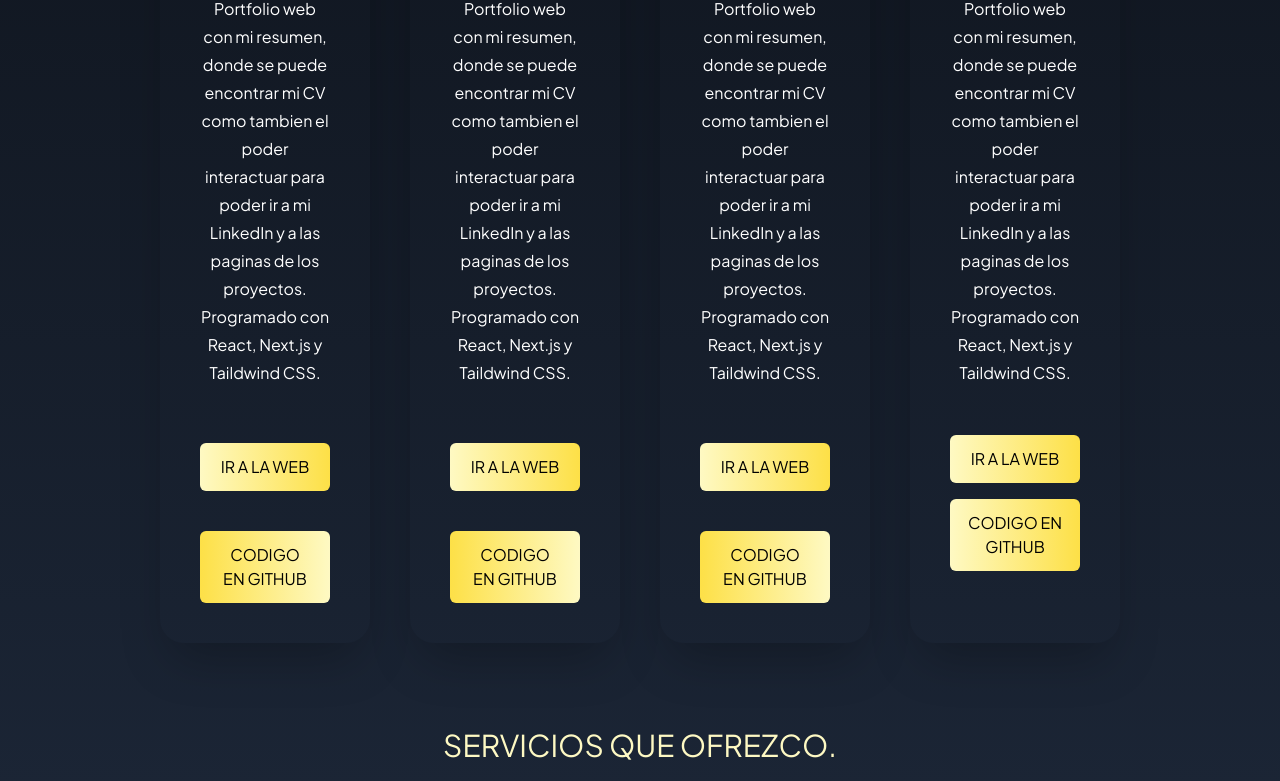
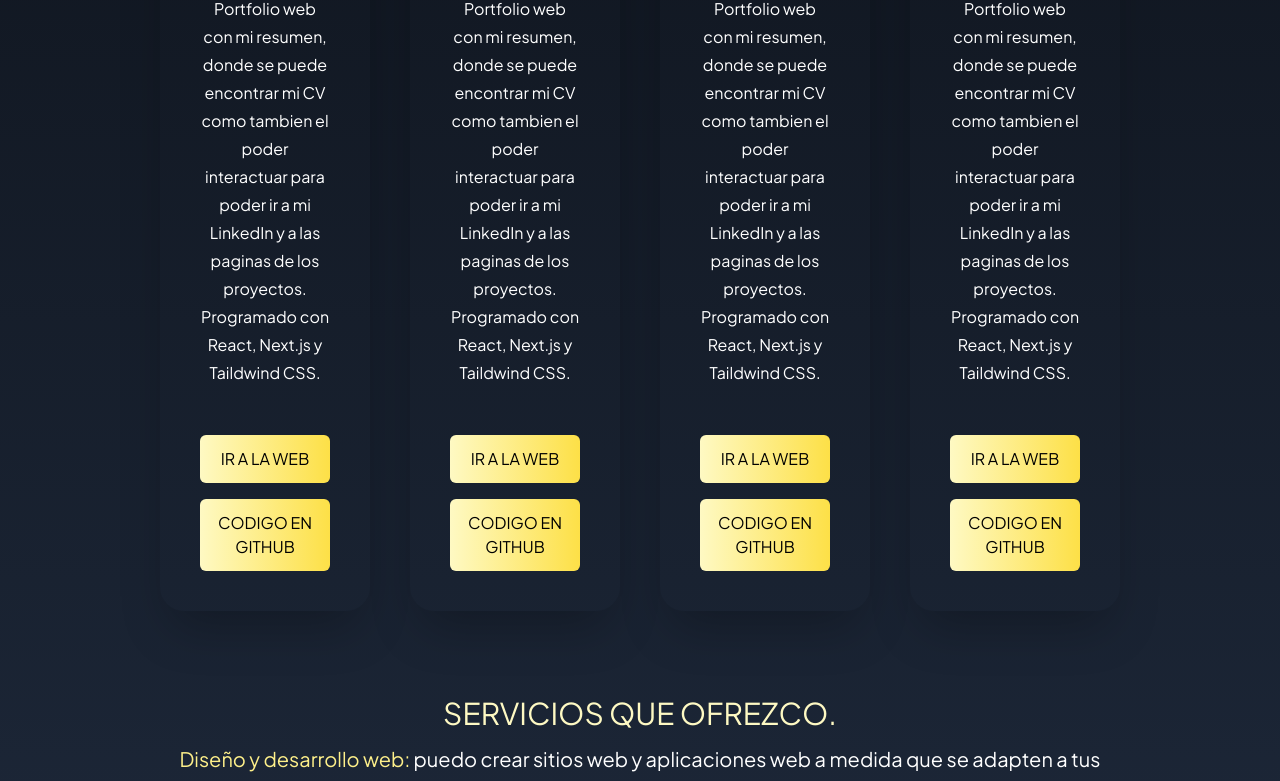
Before and after one commit to MateoDonino/react-portfolio, a Next.js app: page / in a window 1280 px wide. Shown: the part 1554-2335 px from the top of the page. Built offline with nearby package versions, Linux system fonts and the light colour scheme.

Commit message:
Actualizacion 3.0

```diff
--- a/pages/index.js
+++ b/pages/index.js
@@ -102,108 +102,108 @@ export default function Home() {
           {/* CARD */}
 
           <div className=" lg:flex gap-10">
-            <div className=" text-center shadow-2xl p-10 rounded-3xl my-10 container mx-auto">
+            <div className="text-center shadow-2xl p-10 rounded-3xl my-10 container mx-auto">
               <a href="https://react-portfolio-steel-sigma.vercel.app/">
                 <Image
                   src={web2}
                   className=" mx-auto rounded-lg object-cover"
                 />
               </a>
+              <div>
                 <h3 className=" text-3xl font-medium pt-8 pb-2 text-yellow-100">
                   Portfolio
                 </h3>
                 <p className=" text-md py-2 leading-7 text-white">
-                Si, este mismo proyecto. Portfolio web con mi resumen, donde se
-                puede encontrar mi CV como tambien el poder interactuar para
-                poder ir a mi LinkedIn y a las paginas de los proyectos.
+                  Si, este mismo proyecto. Portfolio web con mi resumen, donde
+                  se puede encontrar mi CV como tambien el poder interactuar
+                  para poder ir a mi LinkedIn y a las paginas de los proyectos.
                   Programado con React, Next.js y Taildwind CSS.
                 </p>
-              <div className=" mt-12">
+              </div>
+              <div className=" mt-10 grid">
                 <a
-                  className=" button-container bg-gradient-to-r from-yellow-100 to-yellow-300 text-black font-medium px-5 py-3 rounded-md"
                   href="https://react-portfolio-steel-sigma.vercel.app/"
                   target="_autoblanck"
+                  className=" py-3 rounded-md bg-gradient-to-r text-black font-medium  from-yellow-100 to-yellow-300"
                 >
-                  IR A LA WEB
+                  <button>IR A LA WEB</button>
                 </a>
-              </div>
-              <div className=" mt-10">
                 <a
-                  className=" button-container bg-gradient-to-r from-yellow-300 to-yellow-100 text-black font-medium px-5 py-3 rounded-md"
                   href="https://github.com/MateoDonino/react-portfolio.git"
                   target="_autoblanck"
+                  className=" py-3 rounded-md bg-gradient-to-r text-black font-medium  from-yellow-100 to-yellow-300 mt-4"
                 >
-                  CODIGO EN GITHUB
+                  <button>CODIGO EN GITHUB</button>
                 </a>
               </div>
             </div>
-            <div className=" text-center shadow-2xl p-10 rounded-3xl my-10 container mx-auto">
+            <div className="text-center shadow-2xl p-10 rounded-3xl my-10 container mx-auto">
               <a href="https://react-portfolio-steel-sigma.vercel.app/">
                 <Image
                   src={web2}
                   className=" mx-auto rounded-lg object-cover"
                 />
               </a>
+              <div>
                 <h3 className=" text-3xl font-medium pt-8 pb-2 text-yellow-100">
                   Portfolio
                 </h3>
                 <p className=" text-md py-2 leading-7 text-white">
-                Si, este mismo proyecto. Portfolio web con mi resumen, donde se
-                puede encontrar mi CV como tambien el poder interactuar para
-                poder ir a mi LinkedIn y a las paginas de los proyectos.
+                  Si, este mismo proyecto. Portfolio web con mi resumen, donde
+                  se puede encontrar mi CV como tambien el poder interactuar
+                  para poder ir a mi LinkedIn y a las paginas de los proyectos.
                   Programado con React, Next.js y Taildwind CSS.
                 </p>
-              <div className=" mt-12">
+              </div>
+              <div className=" mt-10 grid">
                 <a
-                  className=" button-container bg-gradient-to-r from-yellow-100 to-yellow-300 text-black font-medium px-5 py-3 rounded-md"
                   href="https://react-portfolio-steel-sigma.vercel.app/"
                   target="_autoblanck"
+                  className=" py-3 rounded-md bg-gradient-to-r text-black font-medium  from-yellow-100 to-yellow-300"
                 >
-                  IR A LA WEB
+                  <button>IR A LA WEB</button>
                 </a>
-              </div>
-              <div className=" mt-10">
                 <a
-                  className=" button-container bg-gradient-to-r from-yellow-300 to-yellow-100 text-black font-medium px-5 py-3 rounded-md"
                   href="https://github.com/MateoDonino/react-portfolio.git"
                   target="_autoblanck"
+                  className=" py-3 rounded-md bg-gradient-to-r text-black font-medium  from-yellow-100 to-yellow-300 mt-4"
                 >
-                  CODIGO EN GITHUB
+                  <button>CODIGO EN GITHUB</button>
                 </a>
               </div>
             </div>
-            <div className=" text-center shadow-2xl p-10 rounded-3xl my-10 container mx-auto">
+            <div className="text-center shadow-2xl p-10 rounded-3xl my-10 container mx-auto">
               <a href="https://react-portfolio-steel-sigma.vercel.app/">
                 <Image
                   src={web2}
                   className=" mx-auto rounded-lg object-cover"
                 />
               </a>
+              <div>
                 <h3 className=" text-3xl font-medium pt-8 pb-2 text-yellow-100">
                   Portfolio
                 </h3>
                 <p className=" text-md py-2 leading-7 text-white">
-                Si, este mismo proyecto. Portfolio web con mi resumen, donde se
-                puede encontrar mi CV como tambien el poder interactuar para
-                poder ir a mi LinkedIn y a las paginas de los proyectos.
+                  Si, este mismo proyecto. Portfolio web con mi resumen, donde
+                  se puede encontrar mi CV como tambien el poder interactuar
+                  para poder ir a mi LinkedIn y a las paginas de los proyectos.
                   Programado con React, Next.js y Taildwind CSS.
                 </p>
-              <div className=" mt-12">
+              </div>
+              <div className=" mt-10 grid">
                 <a
-                  className=" button-container bg-gradient-to-r from-yellow-100 to-yellow-300 text-black font-medium px-5 py-3 rounded-md"
                   href="https://react-portfolio-steel-sigma.vercel.app/"
                   target="_autoblanck"
+                  className=" py-3 rounded-md bg-gradient-to-r text-black font-medium  from-yellow-100 to-yellow-300"
                 >
-                  IR A LA WEB
+                  <button>IR A LA WEB</button>
                 </a>
-              </div>
-              <div className=" mt-10">
                 <a
-                  className=" button-container bg-gradient-to-r from-yellow-300 to-yellow-100 text-black font-medium px-5 py-3 rounded-md"
                   href="https://github.com/MateoDonino/react-portfolio.git"
                   target="_autoblanck"
+                  className=" py-3 rounded-md bg-gradient-to-r text-black font-medium  from-yellow-100 to-yellow-300 mt-4"
                 >
-                  CODIGO EN GITHUB
+                  <button>CODIGO EN GITHUB</button>
                 </a>
               </div>
             </div>
```
Lines whose indentation alone changed are shown as unchanged.
